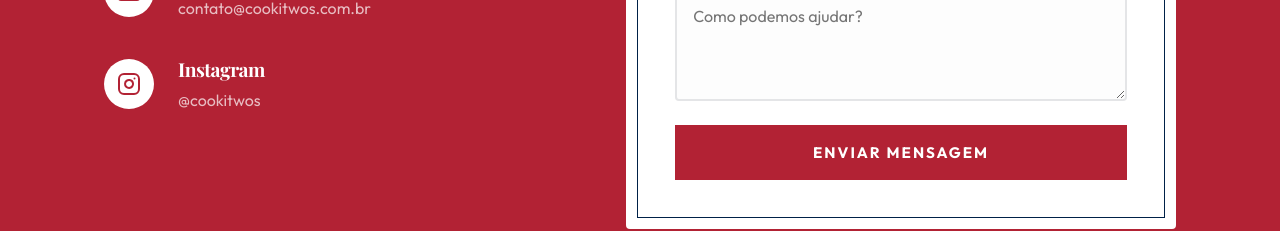
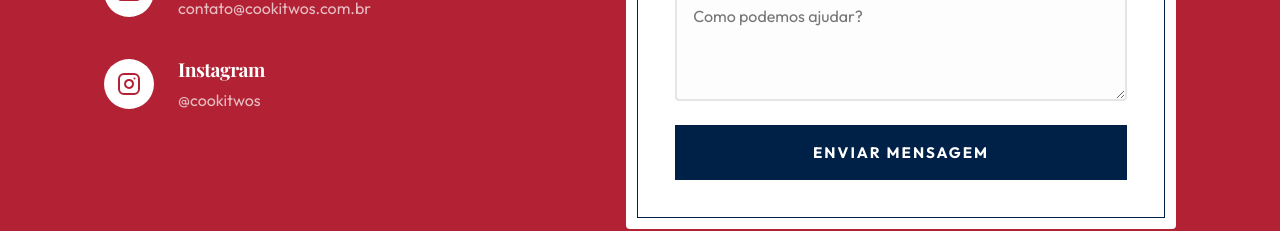
Before and after one commit to gusmcoelho/Cookitwos, a React (Vite) app: page / in a window 1280 px wide. Shown: the part 6000-6231 px from the top of the page. Built offline with nearby package versions, Linux system fonts and the light colour scheme; a web font is replaced by a local one.

Commit message:
Troca cor do botão de envio para azul marinho

```diff
--- a/src/components/Contact.css
+++ b/src/components/Contact.css
@@ -147,6 +147,17 @@
     to { opacity: 1; transform: translateY(0); }
 }
 
+.contact-form .btn-primary {
+    background-color: var(--color-navy);
+    border-color: var(--color-navy);
+    color: white;
+}
+
+.contact-form .btn-primary:hover {
+    background-color: white;
+    color: var(--color-navy);
+}
+
 /* Responsividade */
 @media (max-width: 992px) {
     .contact-layout {
```
